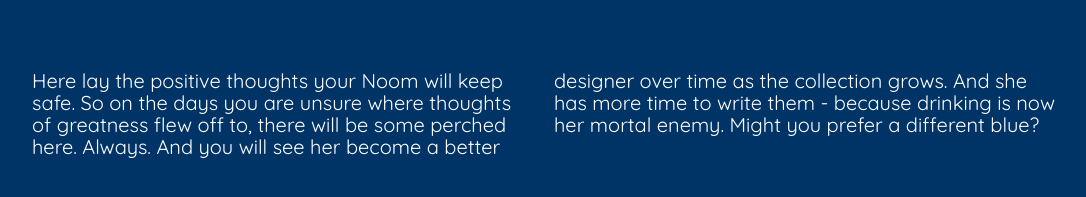
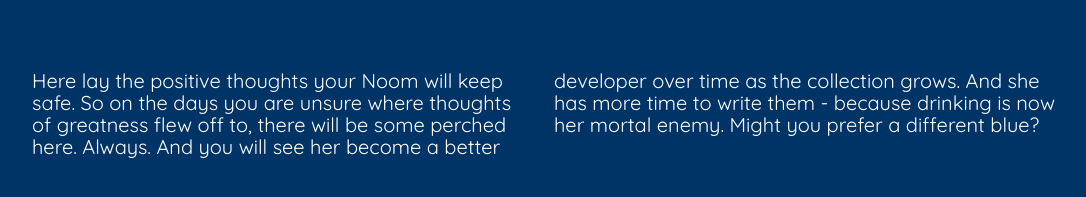
Before and after one commit to moonheejoo/anoteforyouinsoo, a plain HTML site: page index.html in a window 1280 px wide. Shown: the part 747-944 px from the top of the page, without its empty margins (96-1182 px from the left). Drawn offline with nearby package versions, Linux system fonts and the light colour scheme; a web font is replaced by a local one.

Commit message:
added content

```diff
--- a/index.html
+++ b/index.html
@@ -48,7 +48,7 @@
             <section class="section">
               <div class="main-text-column">
                   <p>Here lay the positive thoughts your Noom will keep safe. So on the days you are unsure where thoughts of greatness flew off to, there will be some perched here. Always.
-                    And you will see her become a better designer over time as the collection grows. And she has more time to write them - because drinking is now her mortal enemy. Might you prefer a different blue?
+                    And you will see her become a better developer over time as the collection grows. And she has more time to write them - because drinking is now her mortal enemy. Might you prefer a different blue?
                   </p>
               </div>
             </section><!--  -->
```
